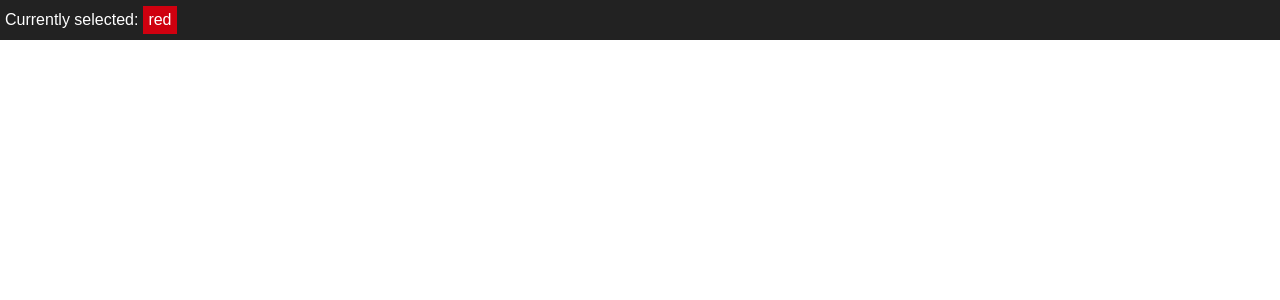
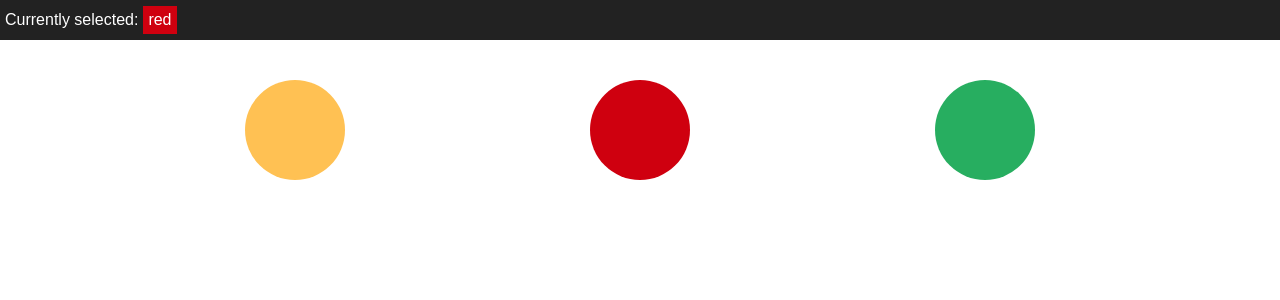
Before and after one commit to Deepfryer1/color-picker, a React (Vite) app: page / in a window 1280 px wide. Shown: the top 300 px of the page. Built offline with nearby package versions, Linux system fonts and the light colour scheme.

Commit message:
init commit

```diff
--- a/src/App.jsx
+++ b/src/App.jsx
@@ -1,5 +1,8 @@
 // Write your Color component here
-
+import { useState } from 'react'
+const Color = (props) => {
+  return <div className={props.colors}></div>;
+};
 const App = () => {
   return (
     <div id="container">
@@ -7,7 +10,10 @@ const App = () => {
         <div>Currently selected: </div>
         <div className="red">red</div>
       </div>
-      <div id="colors-list">{/* colors go here */}</div>
+      <div id="colors-list">
+        <Color colors="yellow" />
+  <Color colors="red"/>
+  <Color colors="green"/></div>
     </div>
   );
 };
```
Also changed, not shown: 1 other file (tests, documents, lock files or other folders).
